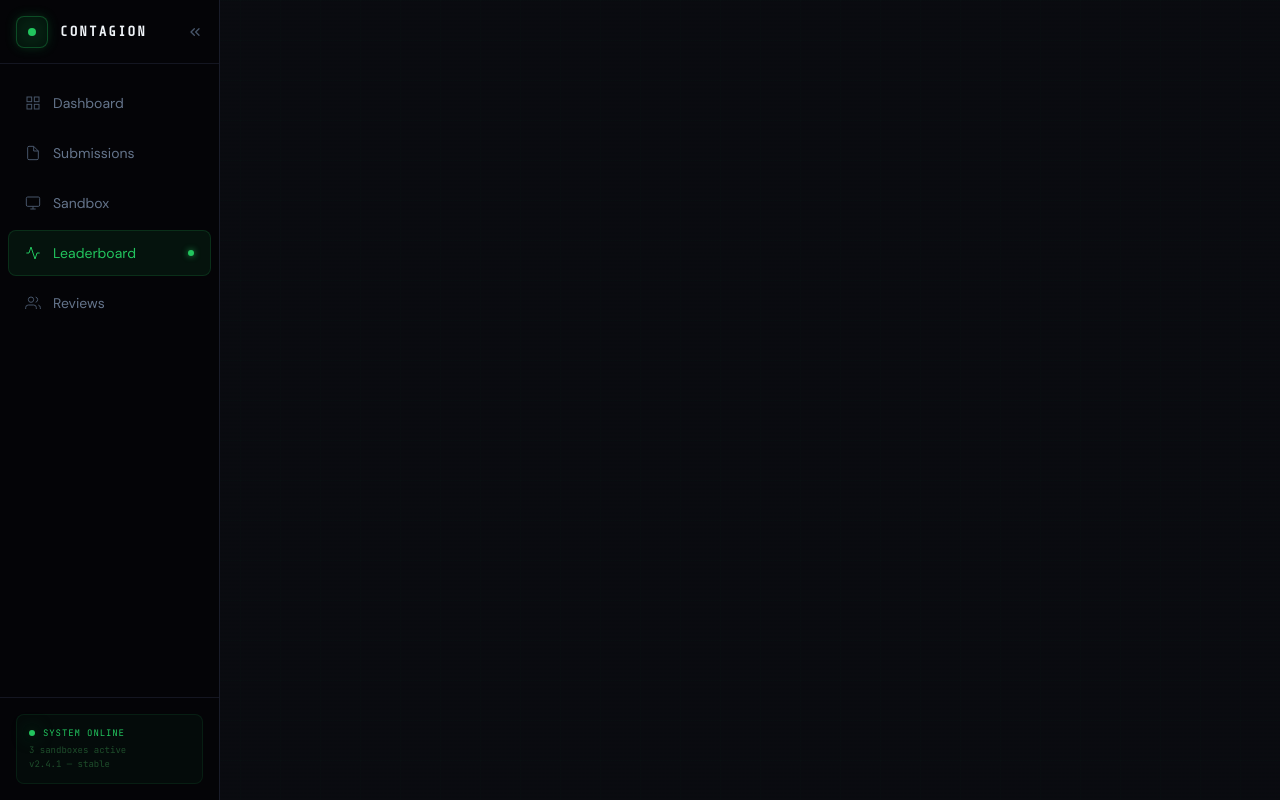
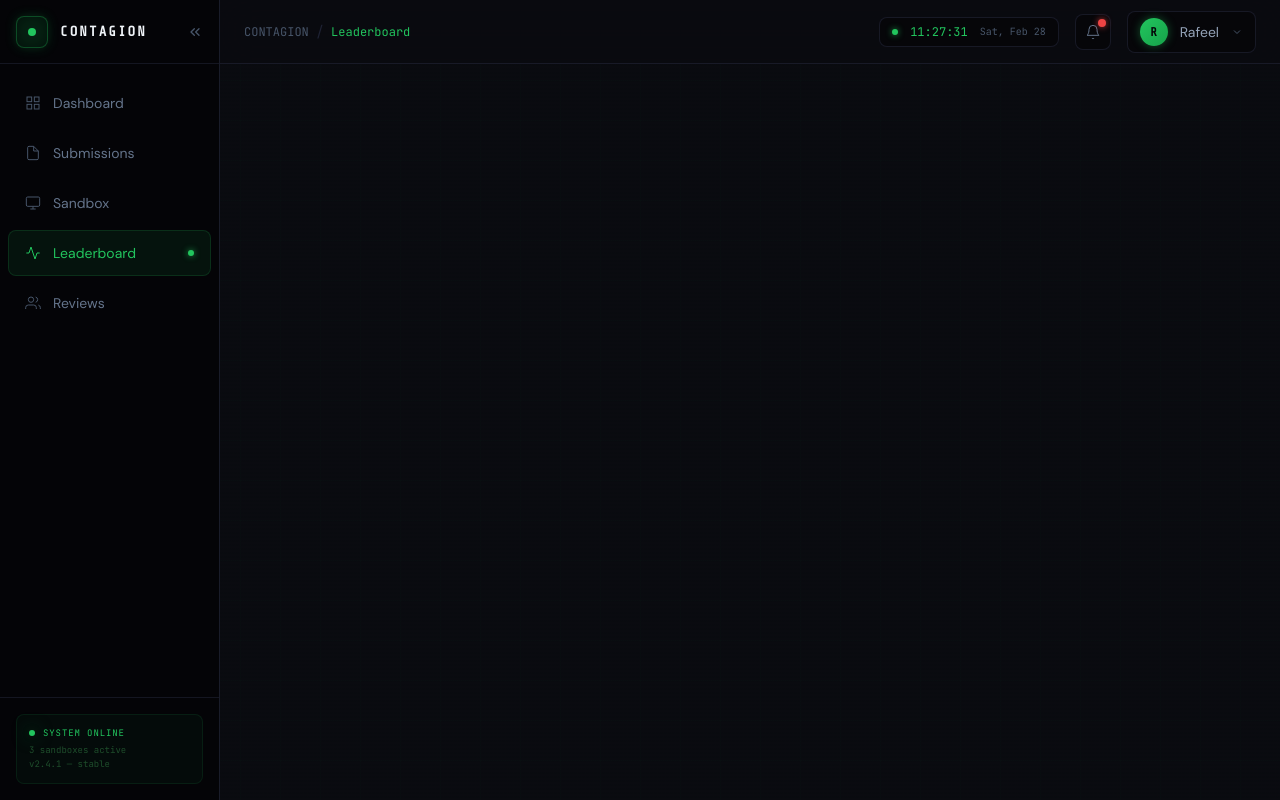
Before and after one commit to crymsor/Contagion, a React (Vite) app in the folder frontend/: page /leaderboard in a window 1280 px wide. Built offline with nearby package versions, Linux system fonts and the light colour scheme.

Commit message:
Top bar added to leaderboard

```diff
--- a/frontend/src/AppLayout/Leaderboard/Leaderboard.jsx
+++ b/frontend/src/AppLayout/Leaderboard/Leaderboard.jsx
@@ -1,5 +1,6 @@
 import { useState } from 'react';
 import Sidebar from '../Dashboard/Components/Sidebar.jsx'
+import TopBar from '../Dashboard/Components/TopBar.jsx';
 
 function Leaderboard() {
 
@@ -13,7 +14,7 @@ function Leaderboard() {
       <div className="fixed inset-0 bg-grid-toxic pointer-events-none opacity-40" />
 
       <div style={{ marginLeft: contentMargin }} className="transition-all duration-300">
-
+        <TopBar pageName={"Leaderboard"} />
 
       </div>
 
```
